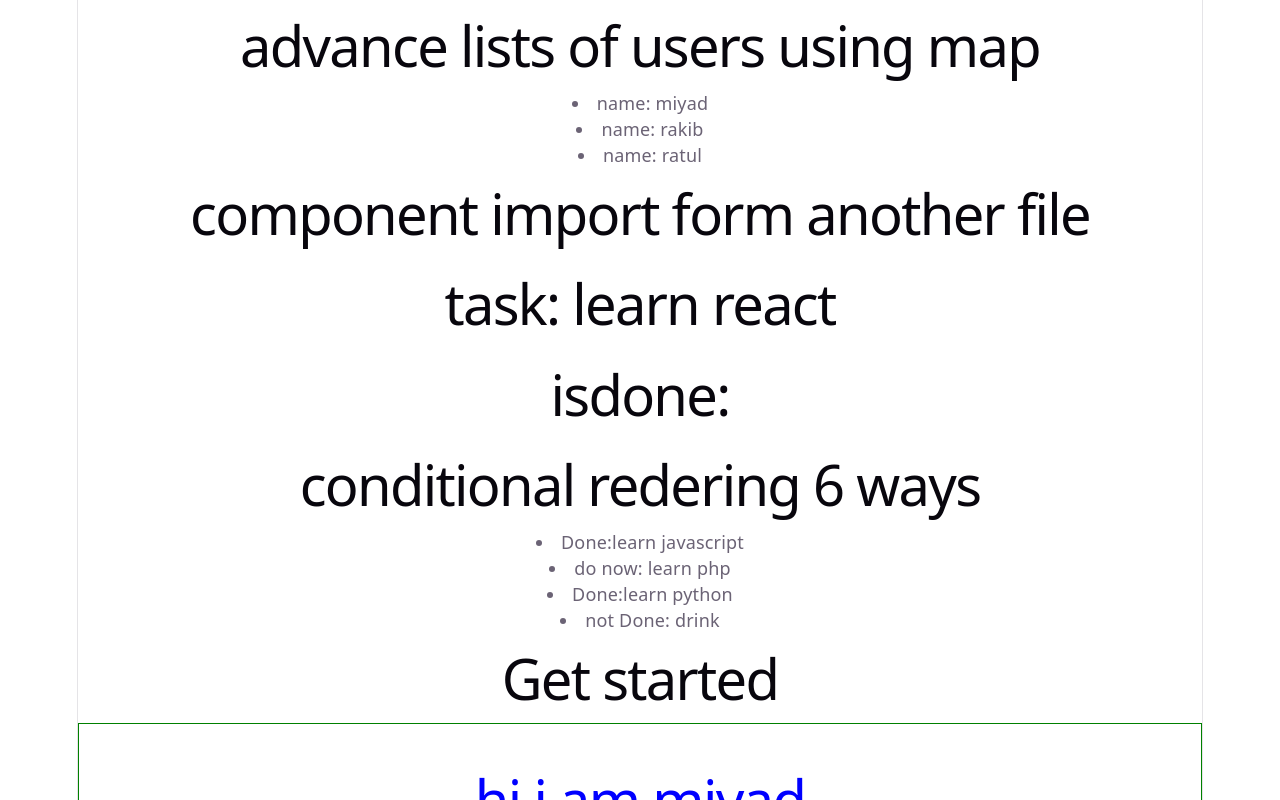
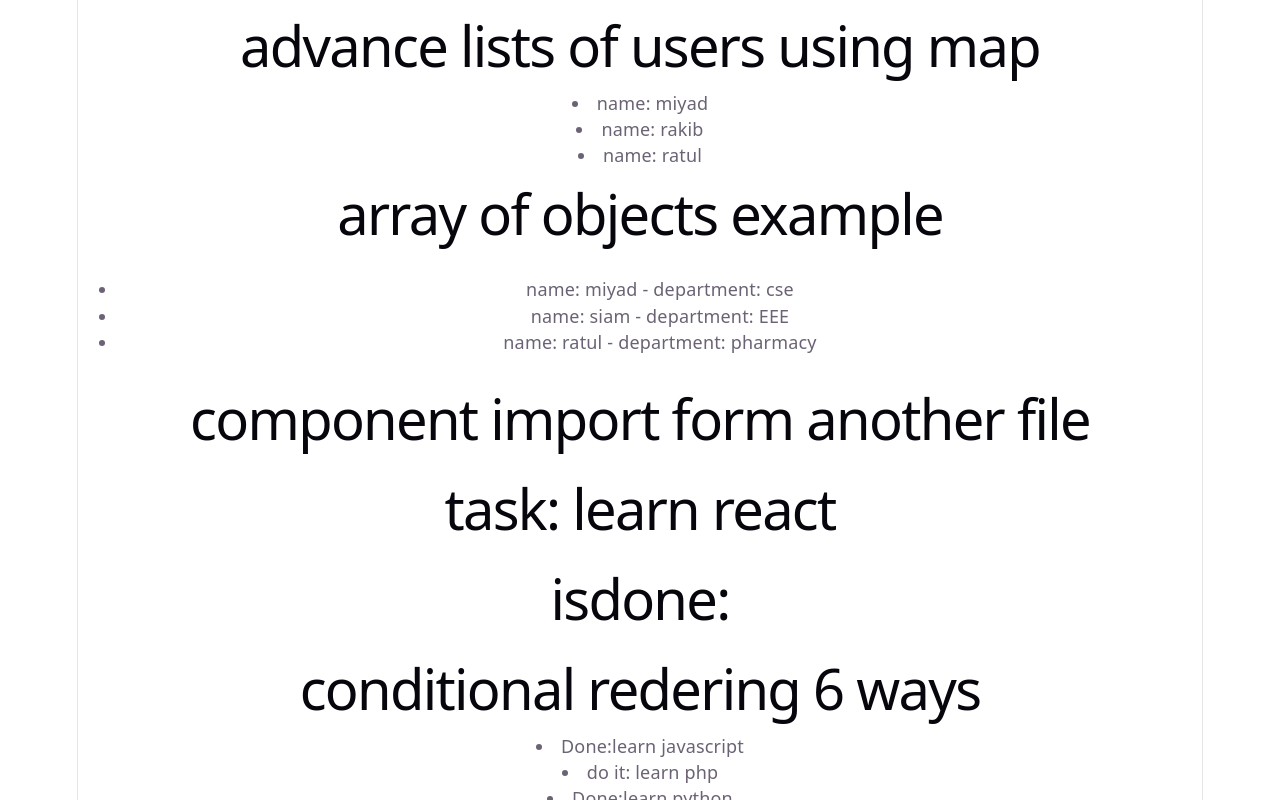
Before and after one commit to MiyadurRahman/reactjs, a React (Vite) app: page / in a window 1280 px wide. Shown: the top 800 px of the page. Built offline with nearby package versions, Linux system fonts and the light colour scheme.

Commit message:
print object using props

```diff
--- a/src/App.jsx
+++ b/src/App.jsx
@@ -1,6 +1,6 @@
 
 import './App.css'
-import UserItem from './component/array.jsx';
+import UserItem, { Users } from './component/array.jsx';
 import Todo3 from './component/conditional_rendaring';
 import Todo from './component/todo';
 import TOdo2 from './component/todo2';
@@ -18,6 +18,9 @@ function App() {
         {
           array.map(name => <UserItem key={name} name={name} />)
         }
+
+     <h1>array of objects example</h1>
+      <Users></Users>
 
 
 
--- a/src/component/array.jsx
+++ b/src/component/array.jsx
@@ -1,3 +1,19 @@
 export default function UserItem({ name }){
     return <li> name: {name}</li>
 }
+
+export function Users(){
+  const users = [
+    { id: 1, name: "miyad", dep: "cse" },
+    { id: 2, name: "siam", dep: "EEE" },
+    { id: 3, name: "ratul", dep: "pharmacy" }
+  ];
+
+  return (
+    <ul>
+      {users.map(user => (
+        <li key={user.id}>name: {user.name} - department: {user.dep}</li>
+      ))}
+    </ul>
+  );
+}
--- a/src/component/todo2.jsx
+++ b/src/component/todo2.jsx
@@ -5,6 +5,6 @@ if(IsDone=== true){
     return <li>Done:{task1}</li>
 }
 else{
-    return <li>do now: {task1}</li>
+    return <li>do it: {task1}</li>
 }
 }
```
